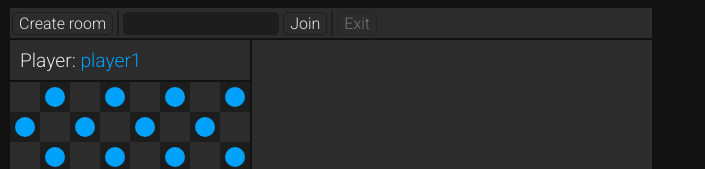
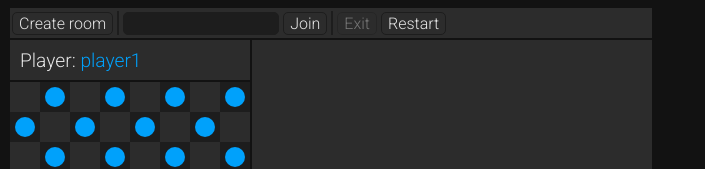
Before and after one commit to onicat/react-checkers, a React (Create React App) app: page / in a window 1280 px wide. Shown: the top 169 px of the page, without its empty margins (0-705 px from the left). Built offline with nearby package versions, Linux system fonts and the light colour scheme.

Commit message:
Created restart button in Menu

```diff
--- a/src/App.jsx
+++ b/src/App.jsx
@@ -63,7 +63,11 @@ const App = ({
 
   return (
     <div className='App'>
-      <Menu stage={stage} webSocketRef={webSocketRef}/>
+      <Menu
+        stage={stage}
+        webSocketRef={webSocketRef}
+        changeMoveablePlayers={changeMoveablePlayers}
+      />
       <div className='App__module'>
         <Panel
           currentPlayer={currentPlayer}
--- a/src/components/Menu.jsx
+++ b/src/components/Menu.jsx
@@ -5,10 +5,18 @@ import 'styles/Menu.css'
 import Button from './Button'
 import Input from './Input';
 import { SERVER_WS_URL, STAGES, PLAYERS_TAGS } from 'js/constants';
-import { changeOnlineTag, changeStage } from 'redux/actions'
+import { changeOnlineTag, changeStage, resetBoard, resetCurrentPlayer } from 'redux/actions'
 import requestActions from 'js/requestActions';
 
-const Menu = ({stage, webSocketRef, changeOnlineTag, changeStage}) => {
+const Menu = ({
+  stage,
+  webSocketRef,
+  changeOnlineTag,
+  changeStage,
+  changeMoveablePlayers,
+  resetBoard,
+  resetCurrentPlayer
+}) => {
   const [inputValue, changeInputValue] = useState('');
 
   const joinButtonHandler = () => {
@@ -34,6 +42,17 @@ const Menu = ({stage, webSocketRef, changeOnlineTag, changeStage}) => {
 
   const exitButtonHandler = () => {
     webSocketRef.current.close(1000, 'You are disconnected from the server');
+  };
+
+  const restartButtonHandler = () => {
+    resetCurrentPlayer();
+    changeOnlineTag(null);
+    resetBoard();
+    changeStage(STAGES.OFFLINE);
+    changeMoveablePlayers([
+      PLAYERS_TAGS.PLAYER1,
+      PLAYERS_TAGS.PLAYER2]
+    );
   };
 
   return (
@@ -64,11 +83,17 @@ const Menu = ({stage, webSocketRef, changeOnlineTag, changeStage}) => {
       >
         Exit
       </Button>
+      <Button
+        onClick={restartButtonHandler}
+        disabled={stage !== STAGES.OFFLINE}
+      >
+        Restart
+      </Button>
     </div>
   )
 };
 
 export default connect(
   null,
-  {changeOnlineTag, changeStage}
+  {changeOnlineTag, changeStage, resetCurrentPlayer, resetBoard}
 )(Menu);
```
